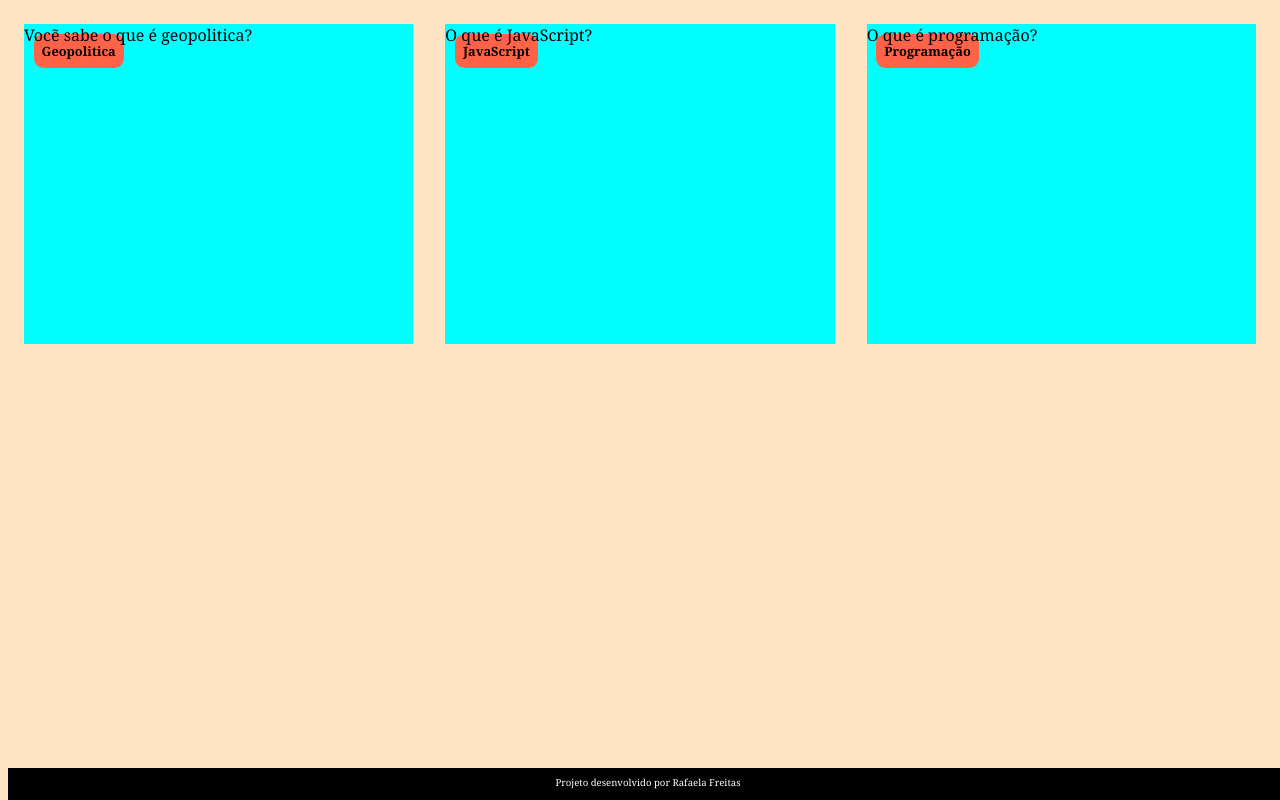
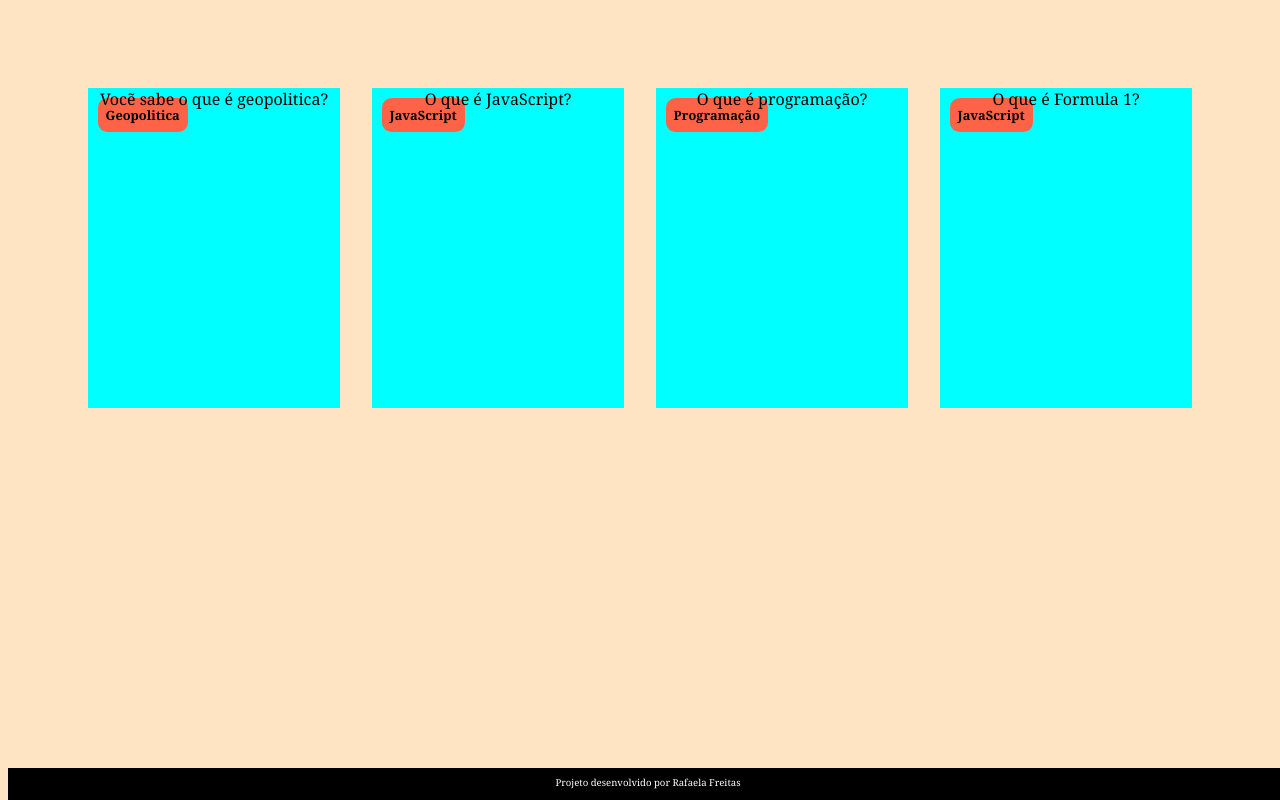
Before and after one commit to RafaelaBasso23/flashcards, a plain HTML site: page index.html in a window 1280 px wide. Drawn offline with Linux system fonts and the light colour scheme.

Commit message:
talinhamos e colocamos espaçamento entre os cartãos

```diff
--- a/assets/style.css
+++ b/assets/style.css
@@ -5,10 +5,13 @@ body{
 
 .container{
     display: Flex;
+    flex-wrap: wrap;
+    justify-content: space-between;
+    padding: 4rem;
+
 }
   .cartao{
     margin: 1rem 1rem;
-    background-color: aqua;
     height: 20rem;
     flex-grow: 1;
     flex-basis: calc(32%-6rem);
@@ -16,6 +19,7 @@ body{
 
         .cartao_conteudo{
             text-align:center;
+            background-color: aqua;
             height:100%;
             transform-style: preserve-3d;
             transition: transform 300ms ease-in-out;
@@ -29,10 +33,11 @@ body{
     margin: 0.6rem;
     border-radius: 0.6rem;
     font-size: 1vw;
+    backface-visibility: hidden;
 }
 
 .cartao_conteudo p {
-    margin-top: 1rem;
+    margin-top: 4rem;
     padding: 2rem;
 }
 
@@ -64,6 +69,6 @@ footer p {
 .pergunta, .resposta{
     backface-visibility: hidden;
     position: absolute;
-    height: 100%
-    width: 100%
+    height: 100%;
+    width: 100%;
 }
--- a/index.html
+++ b/index.html
@@ -45,6 +45,17 @@
                     </div>
                 </div>
             </article>
+             <article class="cartao">
+                <div class="cartao_conteudo">
+                    <h3>JavaScript</h3>
+                    <div class="pergunta">
+                        O que é Formula 1?
+                    </div>
+                    <div class="resposta">
+                        A Fórmula 1 é a principal competição de automobilismo do mundo, caracterizada por carros de alta tecnologia e pilotos de elite, que competem em circuitos de alta velocidade ao redor do globo
+                    </div>
+                </div>
+            </article>
         </section>
     </main>
     <footer>
```
